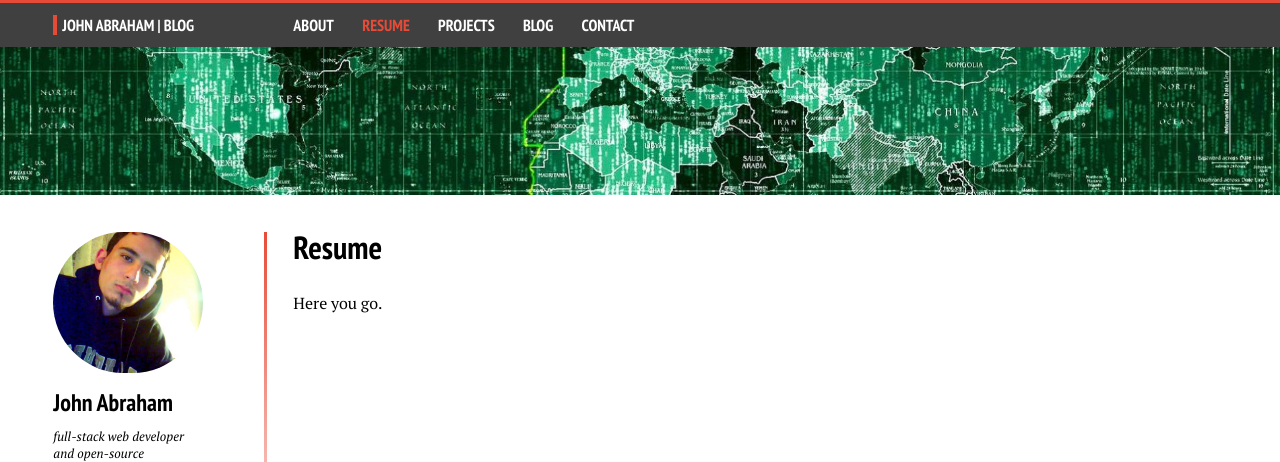
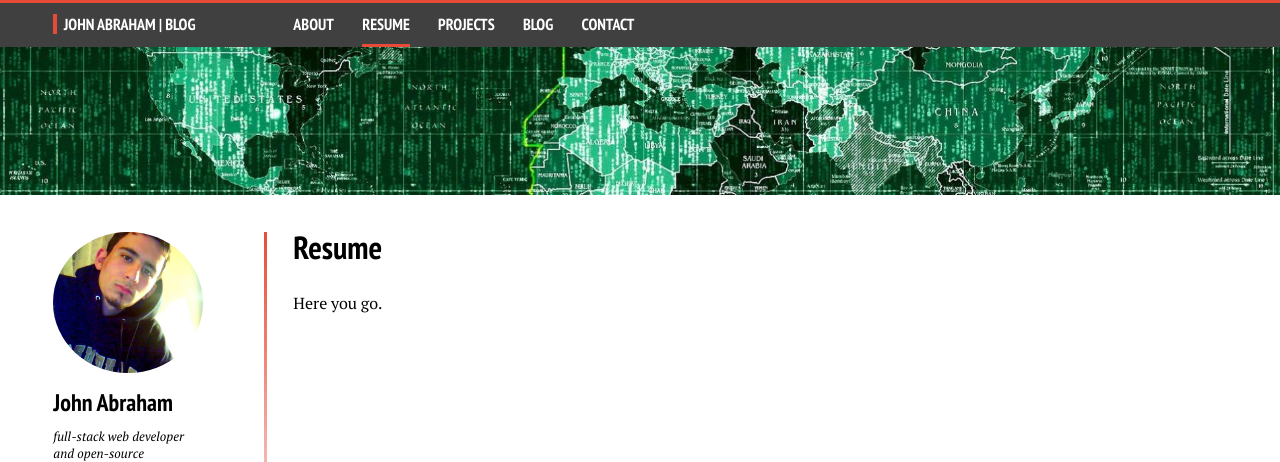
Before and after one commit to abrahamjj/abrahamjj.github.io, a Jekyll site: the page built from markdown/resume/index.md, in a window 1280 px wide. Shown: the top 462 px of the page. Built offline with Jekyll 4.4.1, drawn with Linux system fonts in a browser that asks for light colours; nearby versions of some CDN libraries.

Commit message:
Redesign for mobile view navigation

```diff
--- a/_includes/_navigation.html
+++ b/_includes/_navigation.html
@@ -1,9 +1,10 @@
-<div class="navigation-wrapper">
+<div class="navigation-wrapper" id="site-nav-wrapper">
 	<div class="site-name">
 		<a href="{{ site.url }}/">{{ site.title }}</a>
 	</div><!-- /.site-name -->
+
 	<div class="top-navigation">
-		<nav role="navigation" id="site-nav" class="nav">
+		<nav class="nav" id="site-nav" role="navigation">
 			<ul>
 				{% for nav_item in site.data.navigation %}
 					{% capture nav_item_type %}
@@ -17,3 +18,18 @@
 		</nav>
 	</div><!-- /.top-navigation -->
 </div><!-- /.navigation-wrapper -->
+
+<div class="top-navigation-mobile">
+	<nav class="nav" id="site-nav" role="navigation">
+		<ul>
+			{% for nav_item in site.data.navigation %}
+				{% capture nav_item_type %}
+					{{ nav_item.title | downcase }}
+				{% endcapture %}
+				<li>
+					<a class="{% if nav_item_type contains page.type %}selected-nav-item{% endif %}" href="{{ domain }}{{ nav_item.url }}">{{ nav_item.title }}</a>
+				</li>
+			{% endfor %}
+		</ul>
+	</nav>
+</div><!-- /.top-navigation-mobile -->
--- a/assets/css/_sass/mixins.scss
+++ b/assets/css/_sass/mixins.scss
@@ -139,6 +139,31 @@
   border-left : solid 1px $left-color;
   border-right : solid 1px $right-color;
   border-bottom : solid 1px $bottom-color;
+}
+
+// Border-image
+@mixin vertical-separator($color) {
+  -webkit-border-image:
+    -webkit-linear-gradient($color, rgba(0, 0, 0, 0)) 1 100%;
+  -moz-border-image:
+    -moz-linear-gradient($color, rgba(0, 0, 0, 0)) 1 100%;
+  -o-border-image:
+    -o-linear-gradient($color, rgba(0, 0, 0, 0)) 1 100%;
+  border-image:
+    linear-gradient(to bottom, $color, rgba(0, 0, 0, 0)) 1 100%;
+}
+
+@mixin horizontal-separator($color) {
+  background:
+    -moz-linear-gradient(rgba(0,0,0,0) 0%,$color 50%,rgba(0,0,0,0) 100%);           // FF 3.6+
+  background:
+    -ms-linear-gradient(rgba(0,0,0,0) 0%,$color 50%,rgba(0,0,0,0) 100%);            // IE10
+  background:
+    -webkit-linear-gradient(rgba(0,0,0,0) 0%,$color 50%,rgba(0,0,0,0) 100%);          // Safari 5.1+, Chrome 10+
+  background:
+    -o-linear-gradient(rgba(0,0,0,0) 0%,$color 50%,rgba(0,0,0,0) 100%);             // Opera 11.10
+  background:
+    linear-gradient(to right,rgba(0,0,0,0) 0%,$color 50%,rgba(0,0,0,0) 100%);    // W3C
 }
 
 /* ==========================================================================
@@ -323,22 +348,6 @@
   box-sizing: $boxsize;
 }
 
-/*
-   Border-image
-   example: @include border-image-gradient(COLOR);
-   ========================================================================== */
-
-@mixin border-image-gradient($color) {
-  -webkit-border-image:
-    -webkit-linear-gradient($color, rgba(0, 0, 0, 0)) 1 100%;
-  -moz-border-image:
-    -moz-linear-gradient($color, rgba(0, 0, 0, 0)) 1 100%;
-  -o-border-image:
-    -o-linear-gradient($color, rgba(0, 0, 0, 0)) 1 100%;
-  border-image:
-    linear-gradient(to bottom, $color, rgba(0, 0, 0, 0)) 1 100%;
-}
-
 /* ==========================================================================
    Image replacement
    ========================================================================== */
--- /dev/null
+++ b/assets/css/_sass/navigation.scss
@@ -0,0 +1,245 @@
+
+/*
+   Navigation
+   ========================================================================== */
+
+.navigation-wrapper {
+	@include container;
+	@include clearfix;
+	font-weight: 700;
+	position: relative;
+	text-transform: uppercase;
+	font-family: $heading-font;
+	background-color: $nav-color;
+	border-top: .2em solid $orange;
+	@media #{$small-max} {
+		padding: .7em 0 .6em 0;
+	}
+
+	/* Site name */
+	.site-name {
+		float: left;
+		padding: .7em 0 .6em 0;
+		@include font-rem(20);
+		@include prefix(12,1);
+		a {
+			color: $white;
+			padding-left: .4em;
+			border-left: .3em solid $orange;
+		}
+		@media #{$small-max} {
+			min-width: 9em;
+			padding: .3em 0 .3em 0 !important;
+		}
+		@media #{$large-max} {
+			padding: .5em 0 .6em 0;
+		}
+		@media #{$large} {
+			@include grid(12,2);
+			@include prefix(12,0.5);
+			@include suffix(12,0.25);
+			@include font-rem(16);
+		}
+		@media #{$x-large} {
+			@include grid(12,1.25);
+			@include prefix(10,2);
+		}
+	}
+
+	/* Top navigation links (tablet/desktop only) */
+	.top-navigation {
+		@include suffix(12,1);
+		@media #{$small-max} {
+			min-width: 2em;
+			ul {
+				display: none;
+			}
+		}
+		@media #{$large-max} {
+			float: right;
+		}
+		@media #{$large} {
+			@include grid(12,6);
+			@include prefix(12,0);
+			@include suffix(12,0);
+		}
+		@media #{$x-large} {
+			@include grid(12,4.5);
+		}
+	}
+}
+
+/* Top navigation links (mobile only) */
+.top-navigation-mobile {
+	// hide by default until meny click
+	display: none;
+	text-align: center;
+	background-color: $light-black;
+	.nav {
+		&:before {
+		    height: .15em;
+			display: block;
+		    @include horizontal-separator($orange);
+		}
+	}
+	@media #{$small} {
+		display: none !important;
+	}
+	a {
+		border: none !important;
+		&.selected-nav-item {
+			color: $orange;
+		}
+	}
+}
+.no-js .top-navigation-mobile {
+	display: block;
+}
+
+/* shared between mobile and tablet/desktop */
+.nav {
+	@include container;
+	@include clearfix;
+	font-weight: 700;
+	text-transform: uppercase;
+	font-family: $heading-font;
+
+	ul {
+		margin: 0;
+		padding: 0;
+		clear: both;
+		list-style-type: none;
+	}
+	li {
+		display: block;
+		list-style-type: none;
+		@include font-rem(16);
+		@media #{$small} {
+			display: inline;
+			margin-right: 25px;
+			white-space: nowrap;
+		}
+		a {
+			color: $white;
+			decoration: none;
+			position: relative;
+			display:inline-block;
+			padding: .7em 0 .6em 0;
+			text-decoration: none;
+			border-bottom: .2em solid $light-black;
+			@include transition(all .5s);
+			&:hover {
+				color: $orange;
+				border-bottom: .2em solid lighten($orange, 5);
+			}
+			&.selected-nav-item {
+				border-bottom: .2em solid $orange;
+			}
+		}
+	}
+}
+
+/* Animated lines for mobile nav button */
+$button-size: 1rem;
+@mixin navicon-line() {
+	display: inline-block;
+	width: $button-size;
+	height: $button-size/7;
+	// line color
+	background: $white;
+	border-radius: $button-size/14;
+	transition: .3s;
+}
+.navicon-lines-button {
+	padding: $button-size/4 $button-size/2;
+	outline: 0;
+	transition: .3s;
+	cursor: pointer;
+	user-select: none;
+	font-family: $heading-font;
+	text-transform: uppercase;
+	font-weight: 700 !important;
+	border: 1px solid $orange !important;
+	border-radius: $button-size/3;
+}
+.navicon-lines-button:hover {
+	opacity: 1;
+}
+.navicon-lines-button:active {
+	transition: 0;
+}
+.navicon-lines {
+	margin-right: 10px;
+	vertical-align: middle;
+	margin-bottom: $button-size/5;
+	// create middle line
+	@include navicon-line;
+	position: relative;
+	// create the upper and lower lines as pseudo-elements of the middle line
+	&:before,
+	&:after {
+		@include navicon-line;
+		position: absolute;
+		left: 0;
+		content: '';
+		-webkit-transform-origin: $button-size/14 center;
+		transform-origin: $button-size/14 center;
+	}
+	&:before { top: $button-size/4; }
+	&:after { top: -$button-size/4; }
+}
+.navicon-lines-button:hover {
+	opacity: 1;
+	.navicon-lines {
+		&:before { top: $button-size/3.5; }
+		&:after { top: -$button-size/3.5; }
+	}
+}
+.navicon-lines-button.x.active .navicon-lines {
+	// hide the middle line
+	background: transparent;
+	// overlap the lines by setting both their top values to 0
+	&:before,
+	&:after {
+		-webkit-transform-origin: 50% 50%;
+		transform-origin: 50% 50%;
+		top: 0;
+		width: $button-size;
+	}
+	// rotate the lines to form the x shape
+	&:before {
+		-webkit-transform: rotate3d(0,0,1,45deg);
+		transform: rotate3d(0,0,1,45deg);
+	}
+	&:after {
+		-webkit-transform: rotate3d(0,0,1,-45deg);
+		transform: rotate3d(0,0,1,-45deg);
+	}
+}
+.navicon-text {
+	vertical-align: middle;
+}
+// Style the toggle menu link and hide it
+.nav .navtoggle {
+	@include font-rem(18);
+	font-weight: normal;
+	background-color: $black;
+	color: $white;
+	border: none;
+	cursor: pointer;
+	@media #{$small} {
+		display: none;
+	}
+}
+.nav button {
+	border: none;
+	background: none;
+}
+.navtoggle i {
+	z-index:-1;
+}
+.icon-menu {
+	position: relative;
+	top: 3px;
+	line-height: 0;
+}
--- a/assets/css/_sass/page.scss
+++ b/assets/css/_sass/page.scss
@@ -24,246 +24,6 @@
 	position: relative;
 	min-height: 100%;
 	margin: 0;
-}
-
-/*
-   Header
-   ========================================================================== */
-
-.navigation-wrapper {
-	@include container;
-	@include clearfix;
-	padding-top: 0.75em;
-	padding-bottom: 0.75em;
-	font-family: $heading-font;
-	font-weight: 700;
-	text-transform: uppercase;
-	position: relative;
-	border-top: 3px solid $orange;
-	background-color: $nav-color;
-}
-
-/* Site name */
-.site-name {
-	@include font-rem(20);
-	@include prefix(12,1);
-	float: left;
-
-	a {
-		padding-left: 5px;
-		color: $white;
-		border-left: 4px solid $orange;
-	}
-	@media #{$small-max} {
-		min-width: 9em;
-		position: absolute;
-		transform: translateY(-50%);
-		top: 50%;
-	}
-	@media #{$large} {
-		@include grid(12,2);
-		@include prefix(12,0.5);
-		@include suffix(12,0.25);
-		@include font-rem(16);
-	}
-	@media #{$x-large} {
-		@include grid(12,1.25);
-		@include prefix(10,2);
-	}
-}
-
-/* Top navigation links */
-.top-navigation {
-	@include suffix(12,1);
-	float: right;
-
-	@media #{$small-max} {
-		min-width: 2em;
-	}
-
-	@media #{$large} {
-		@include grid(12,9);
-		@include prefix(12,0);
-		@include suffix(12,0);
-	}
-	@media #{$x-large} {
-		@include grid(12,8);
-	}
-	ul {
-		margin: 0;
-		padding: 0;
-		clear: both;
-		list-style-type: none;
-	}
-	li {
-		display: block;
-		list-style-type: none;
-		border-bottom: 1px solid lighten($black,80);
-		border-bottom: 1px solid fade($black,10);
-		@include font-rem(16);
-		&:last-child {
-			border-bottom: 0 solid transparent;
-		}
-		@media #{$small} {
-			display: inline;
-			margin-right: 25px;
-			white-space: nowrap;
-			border-bottom: 0 solid transparent;
-		}
-		a {
-			color: $white;
-			border-bottom: 0 solid transparent;
-			text-decoration: none;
-			position: relative;
-			decoration: none;
-			padding: 10px 0;
-			display: block;
-			@include transition(all .2s);
-			@media #{$small} {
-				display: inline;
-				padding: 0;
-			}
-			&:after {
-				border-bottom: 2px solid $orange;
-				position: absolute;
-				transition: 0.25s;
-				content: '';
-				width: 0%;
-				bottom: 0;
-				left: 0;
-			}
-			&:hover:after {
-				width: 100%;
-			}
-			&.selected-nav-item {
-				color: $orange;
-			}
-		}
-	}
-}
-
-/* Animated lines for mobile nav button */
-$button-size: 1.5rem;
-@mixin navicon-line() {
-	display: inline-block;
-	width: $button-size;
-	height: $button-size/7;
-	// line color
-	background: $white;
-	border-radius: $button-size/14;
-	transition: .3s;
-}
-.navicon-lines-button {
-	padding: $button-size/4 $button-size/2;
-	outline: 0;
-	transition: .3s;
-	cursor: pointer;
-	user-select: none;
-	font-family: $heading-font;
-	text-transform: uppercase;
-	font-weight: 700 !important;
-	border: 1px solid $orange !important;
-	border-radius: $button-size/3;
-}
-.navicon-lines-button:hover {
-	opacity: 1;
-}
-.navicon-lines-button:active {
-	transition: 0;
-}
-.navicon-lines {
-	margin-right: 10px;
-	margin-bottom: $button-size/5;
-	// create middle line
-	@include navicon-line;
-	position: relative;
-	// create the upper and lower lines as pseudo-elements of the middle line
-	&:before,
-	&:after {
-		@include navicon-line;
-		position: absolute;
-		left: 0;
-		content: '';
-		-webkit-transform-origin: $button-size/14 center;
-		transform-origin: $button-size/14 center;
-	}
-	&:before { top: $button-size/4; }
-	&:after { top: -$button-size/4; }
-}
-.navicon-lines-button:hover {
-	opacity: 1;
-	.navicon-lines {
-		&:before { top: $button-size/3.5; }
-		&:after { top: -$button-size/3.5; }
-	}
-}
-.navicon-lines-button.x.active .navicon-lines {
-	// hide the middle line
-	background: transparent;
-	// overlap the lines by setting both their top values to 0
-	&:before,
-	&:after {
-		-webkit-transform-origin: 50% 50%;
-		transform-origin: 50% 50%;
-		top: 0;
-		width: $button-size;
-	}
-	// rotate the lines to form the x shape
-	&:before {
-		-webkit-transform: rotate3d(0,0,1,45deg);
-		transform: rotate3d(0,0,1,45deg);
-	}
-	&:after {
-		-webkit-transform: rotate3d(0,0,1,-45deg);
-		transform: rotate3d(0,0,1,-45deg);
-	}
-}
-// Style the toggle menu link and hide it
-.nav .navtoggle {
-	@include font-rem(18);
-	font-weight: normal;
-	background-color: $black;
-	color: $white;
-	border: none;
-	cursor: pointer;
-	@media #{$small} {
-		display: none;
-	}
-}
-.nav button {
-	border: none;
-	background: none;
-}
-.navtoggle i {
-	z-index:-1;
-}
-.icon-menu {
-	position: relative;
-	top: 3px;
-	line-height: 0;
-}
-// When JavaScript is disabled, we hide the toggle button
-.no-js .nav .navtoggle {
-	display: none;
-}
-// When JavaScript is disabled, we show the menu
-.no-js .nav ul {
-	max-height: 30em;
-	overflow: hidden;
-}
-// When JavaScript is enabled, we hide the menu
-.js .nav ul {
-	max-height: 0;
-	overflow: hidden;
-	@media #{$small} {
-		max-height: 30em;
-	}
-}
-// Displaying the menu when the user has clicked on the button
-.js .nav .active + ul {
-	max-height: 30em;
-	overflow: hidden;
-	@include transition(max-height .4s);
 }
 
 /* Main content */
@@ -408,11 +168,11 @@
 .article-author-side {
 	display: none;
 	border-right: 3px solid;
-	@include border-image-gradient($orange);
+	@include vertical-separator($orange);
 
 	.bio-photo {
 		max-width: 110px;
-		@include rounded(150px);
+		@include rounded(50%);
 		&:hover {
 			@include box-shadow(0 0 0 .15em $orange);
 		}
@@ -438,11 +198,9 @@
 		.author-social {
 			margin-bottom: 5px;
 		}
-	}
-	@media #{$large} {
 		h3,
+		p,
 		.bio-photo,
-		p,
 		.author-social {
 			max-width: 150px;
 		}
--- a/assets/css/main.scss
+++ b/assets/css/main.scss
@@ -13,6 +13,7 @@
 @import "coderay";
 @import "elements";
 @import "forms";
+@import "navigation";
 @import "page";
 @import "vendor/font-awesome/font-awesome";
 @import "vendor/magnific-popup/magnific-popup";
```
Also changed, not shown: assets/js/_main.js (+7 -1 lines), package.json (+5 -2 lines), assets/js/scripts.min.js.
